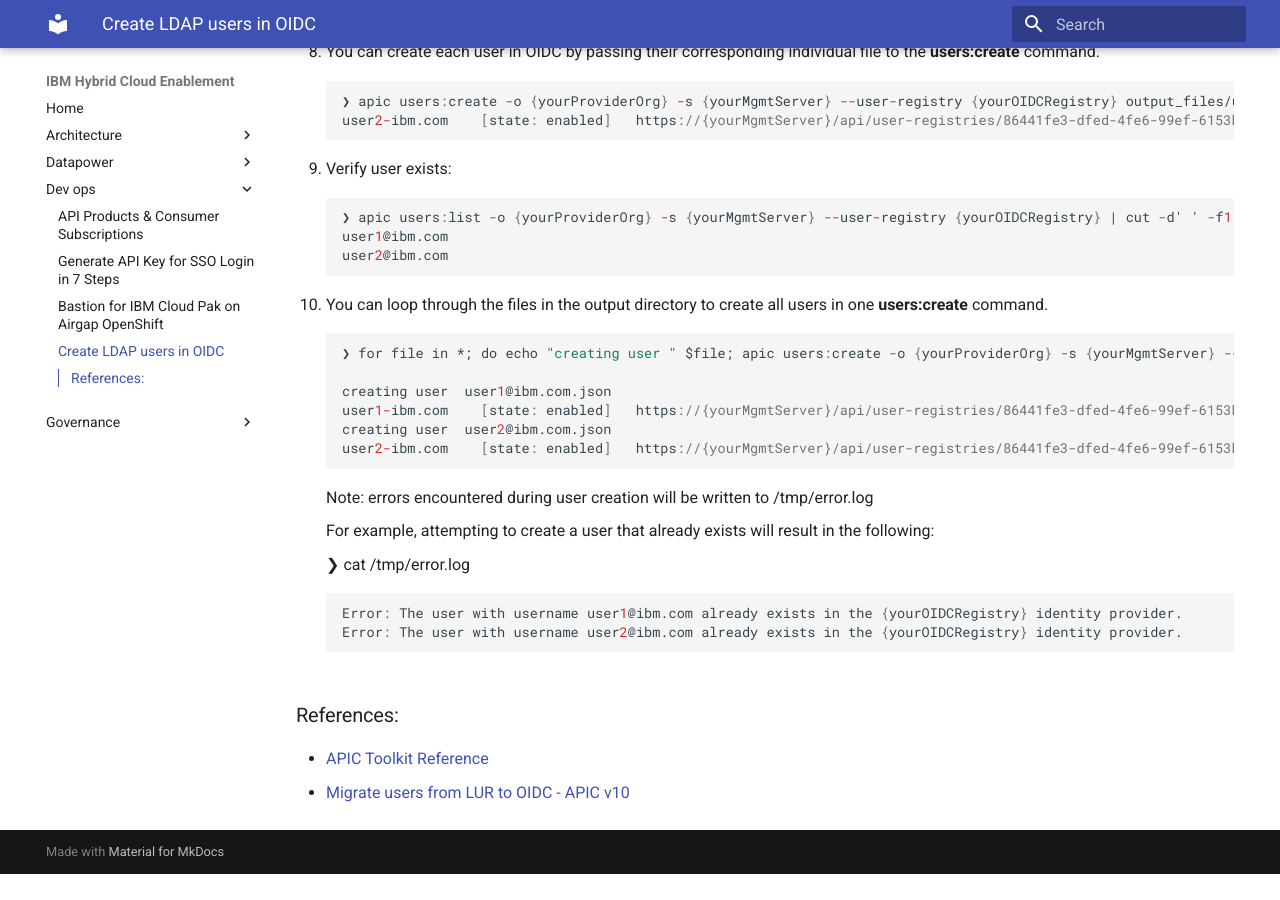
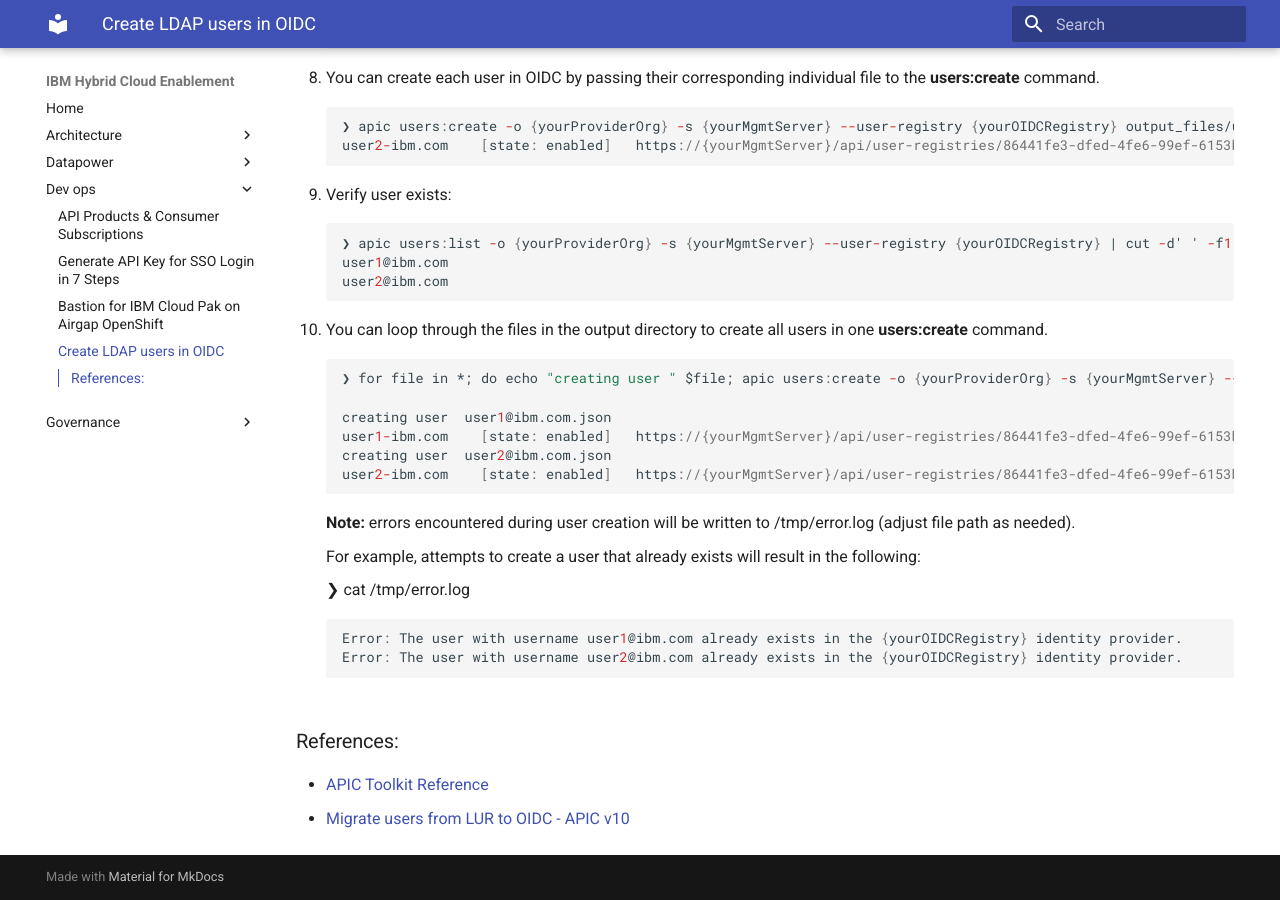
Before and after one commit to ibm-apiconnect/apic-hybrid-cloud-enablement, an MkDocs documentation site: the page built from docs-and-tools/dev-ops/create-oidc-users-from-ldap.md, in a window 1280 px wide and 900 px high, scrolled down 2293 px. Built offline with MkDocs 1.6.1 and Material for MkDocs 9.7.7, drawn with Linux system fonts in a browser that asks for light colours; before the commit the page ends 3167 px from its top, so only the background shows below that; some of the changed text lies outside the part shown.

Commit message:
expand step 1
expand step 1

````diff
--- a/docs-and-tools/dev-ops/create-oidc-users-from-ldap.md
+++ b/docs-and-tools/dev-ops/create-oidc-users-from-ldap.md
@@ -10,7 +10,8 @@
     ```
 
     **TIP:**
-    Use the `apic user-registries:list` command to get a list of registry names in your Provider Org.
+      - adjust path to "ldap-users.json:" as needed
+      - Use the `apic user-registries:list` command to get a list of registry names in your Provider Org.
 
 2. File contents from Step 1:
 
@@ -136,9 +137,9 @@
     user2-ibm.com    [state: enabled]   https://{yourMgmtServer}/api/user-registries/86441fe3-dfed-4fe6-99ef-6153b0d14afe/7311fdd9-8cee-4a34-8fdc-398ae61f9426/users/a0cb650a-d5b3-4929-8971-77606f9f90e3
     ```
 
-    Note: errors encountered during user creation will be written to /tmp/error.log
+    **Note:** errors encountered during user creation will be written to /tmp/error.log (adjust file path as needed).
 
-    For example, attempting to create a user that already exists will result in the following:
+    For example, attempts to create a user that already exists will result in the following:
 
     ❯ cat /tmp/error.log
     ```json
````
